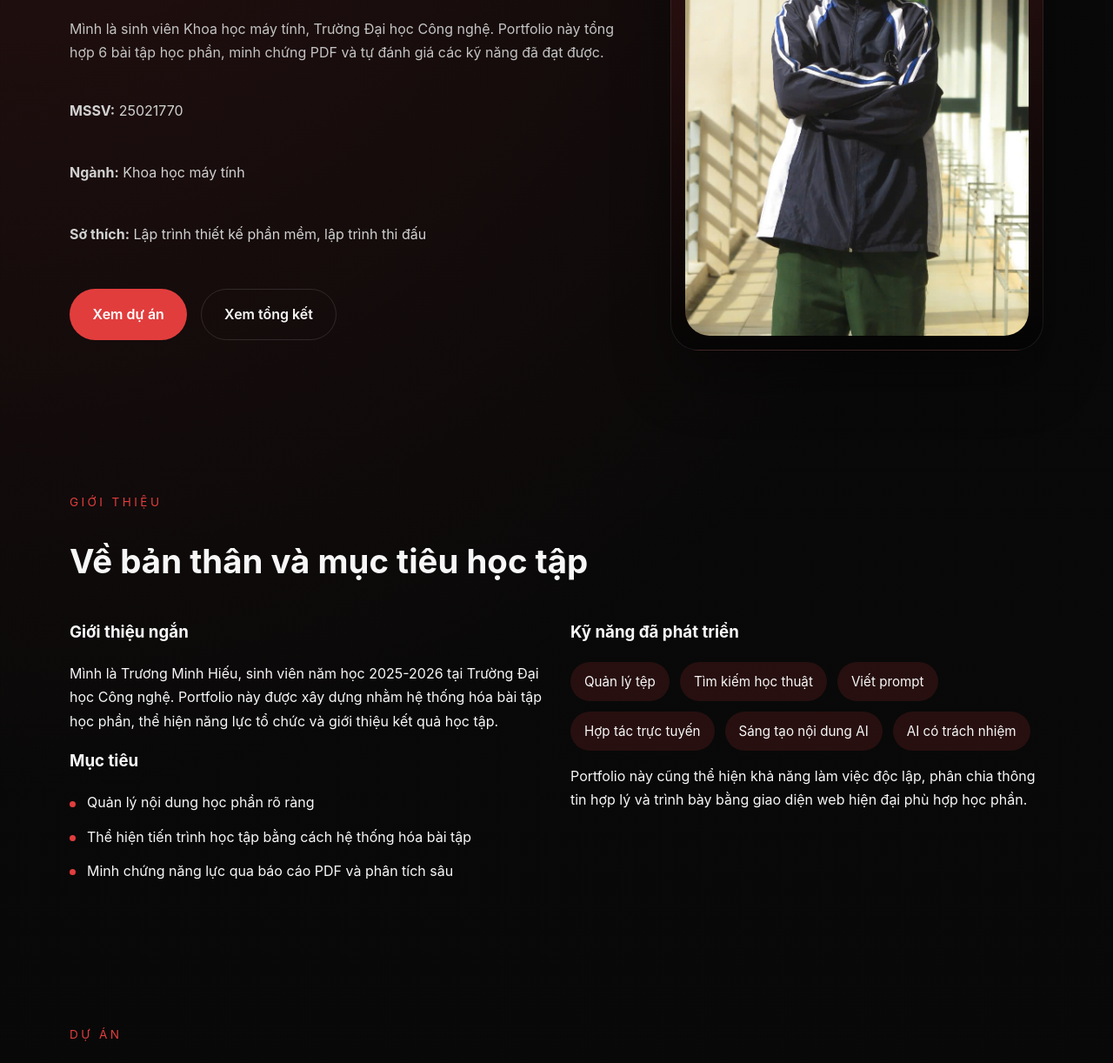
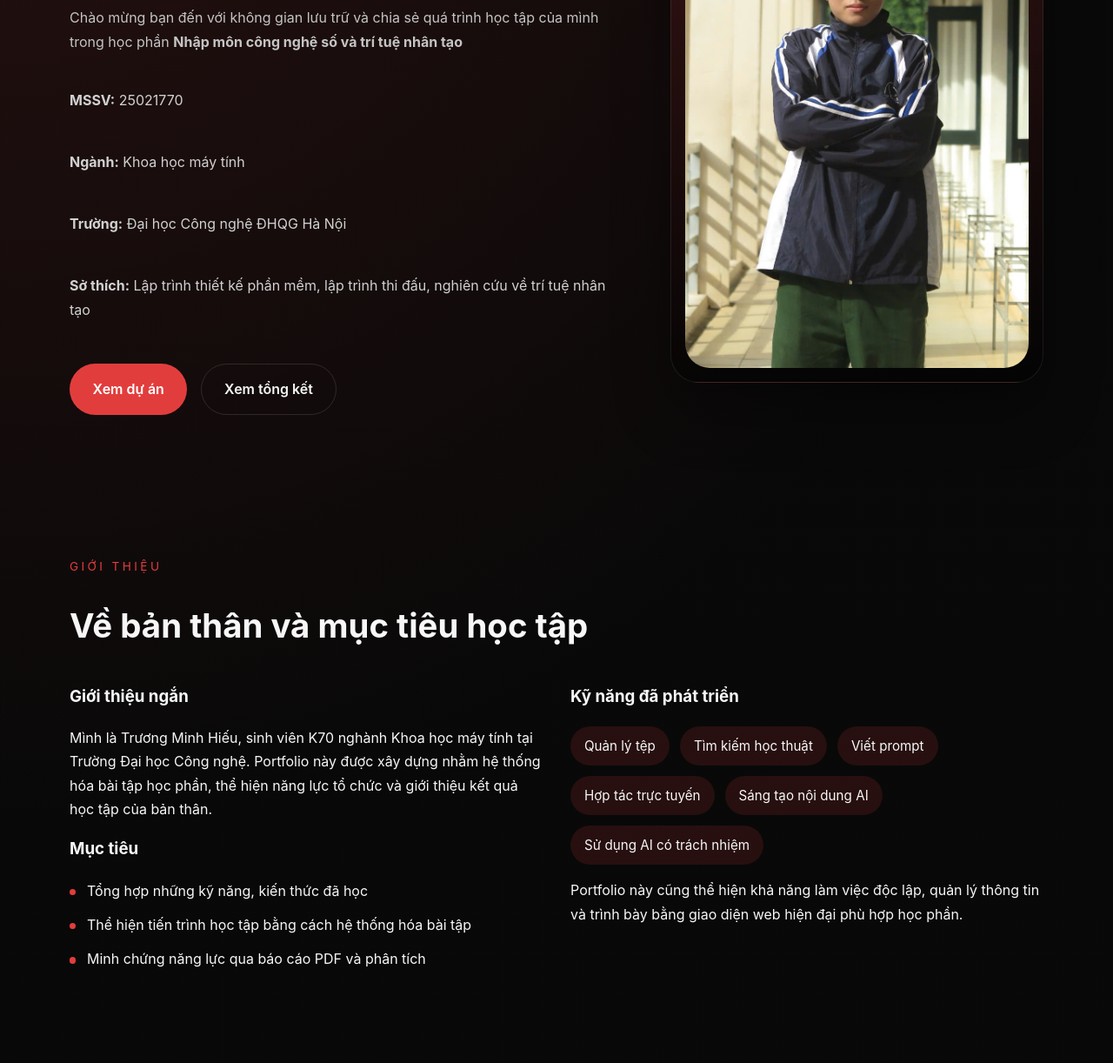
Before and after one commit to truongminhieu/my-portfolio, a plain HTML site: page index.html in a window 1280 px wide. Shown: the part 358-1580 px from the top of the page at 87% size. Drawn offline with Linux system fonts and the light colour scheme.

Commit message:
fix little thingg

```diff
--- a/index.html
+++ b/index.html
@@ -43,13 +43,13 @@
             <span class="eyebrow">Portfolio cá nhân</span>
             <h1>Xin chào, mình là Trương Minh Hiếu!</h1>
             <p class="hero-intro">
-              Mình là sinh viên Khoa học máy tính, Trường Đại học Công nghệ. Portfolio này tổng hợp 6
-              bài tập học phần, minh chứng PDF và tự đánh giá các kỹ năng đã đạt được.
+              Chào mừng bạn đến với không gian lưu trữ và chia sẻ quá trình học tập của mình trong học phần <strong>Nhập môn công nghệ số và trí tuệ nhân tạo</strong></span>
             </p>
             <div class="hero-meta">
               <p><strong>MSSV:</strong> 25021770</p>
               <p><strong>Ngành:</strong> Khoa học máy tính</p>
-              <p><strong>Sở thích:</strong> Lập trình thiết kế phần mềm, lập trình thi đấu</p>
+              <p><strong>Trường:</strong> Đại học Công nghệ ĐHQG Hà Nội</p>
+              <p><strong>Sở thích:</strong> Lập trình thiết kế phần mềm, lập trình thi đấu, nghiên cứu về trí tuệ nhân tạo</p>
             </div>
             <div class="hero-actions">
               <a class="btn btn-primary" href="#projects">Xem dự án</a>
@@ -72,15 +72,15 @@
             <div>
               <h3>Giới thiệu ngắn</h3>
               <p>
-                Mình là Trương Minh Hiếu, sinh viên năm học 2025-2026 tại Trường Đại học Công nghệ.
+                Mình là Trương Minh Hiếu, sinh viên K70 nghành Khoa học máy tính tại Trường Đại học Công nghệ.
                 Portfolio này được xây dựng nhằm hệ thống hóa bài tập học phần, thể hiện năng lực
-                tổ chức và giới thiệu kết quả học tập.
+                tổ chức và giới thiệu kết quả học tập của bản thân.
               </p>
               <h3>Mục tiêu</h3>
               <ul class="list-inline">
-                <li>Quản lý nội dung học phần rõ ràng</li>
+                <li>Tổng hợp những kỹ năng, kiến thức đã học</li>
                 <li>Thể hiện tiến trình học tập bằng cách hệ thống hóa bài tập</li>
-                <li>Minh chứng năng lực qua báo cáo PDF và phân tích sâu</li>
+                <li>Minh chứng năng lực qua báo cáo PDF và phân tích</li>
               </ul>
             </div>
             <div>
@@ -91,10 +91,10 @@
                 <span>Viết prompt</span>
                 <span>Hợp tác trực tuyến</span>
                 <span>Sáng tạo nội dung AI</span>
-                <span>AI có trách nhiệm</span>
+                <span>Sử dụng AI có trách nhiệm</span>
               </div>
               <p>
-                Portfolio này cũng thể hiện khả năng làm việc độc lập, phân chia thông tin hợp lý và
+                Portfolio này cũng thể hiện khả năng làm việc độc lập, quản lý thông tin và
                 trình bày bằng giao diện web hiện đại phù hợp học phần.
               </p>
             </div>
```
